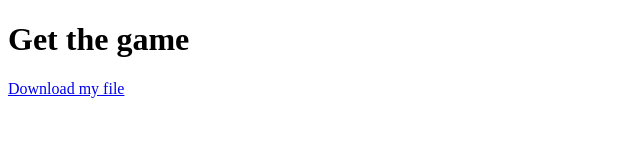
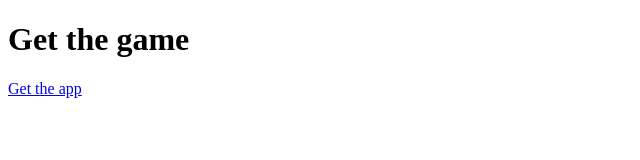
Before and after one commit to FamilyPartyGames/FamilyPartyGames.github.io, a plain HTML site: page get.html in a window 1280 px wide. Shown: the full height of the page, 0-640 px from the left. Drawn offline with Linux system fonts and the light colour scheme.

Commit message:
Update get.html

```diff
--- a/get.html
+++ b/get.html
@@ -2,8 +2,8 @@
 <html>
 <body>
   <h1>Get the game</h1>
-  <a href="files/myfile.txt" download>
-  Download my file
+  <a href="Family Party Games files.zip" download>
+  Get the app
 </a>
 </body>
 </html>
```
